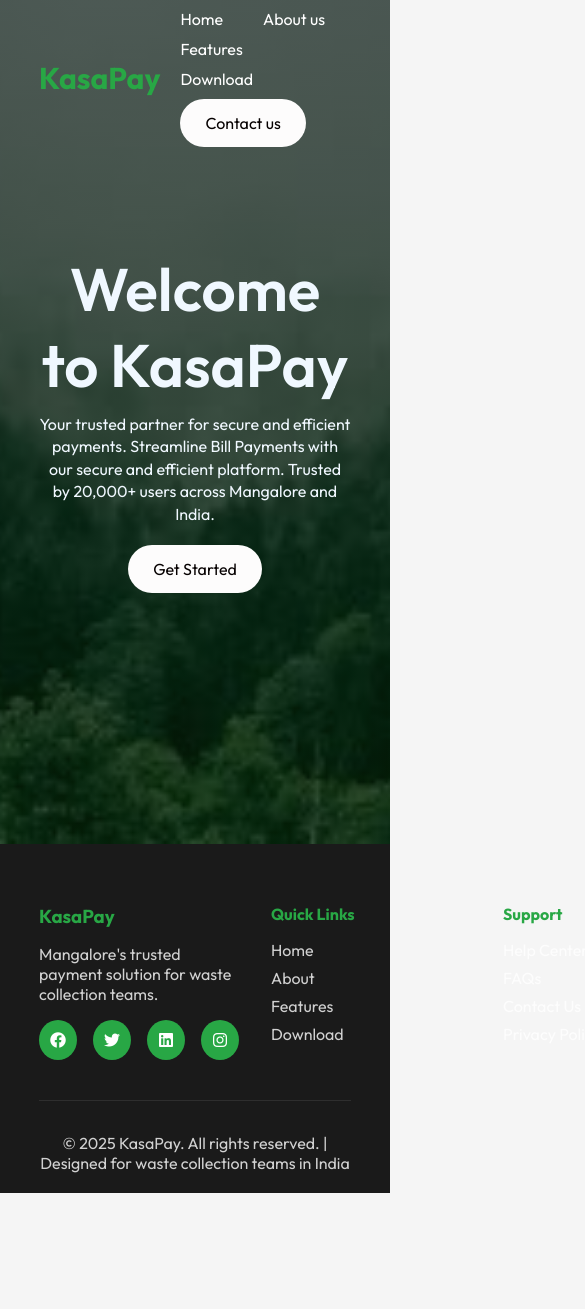
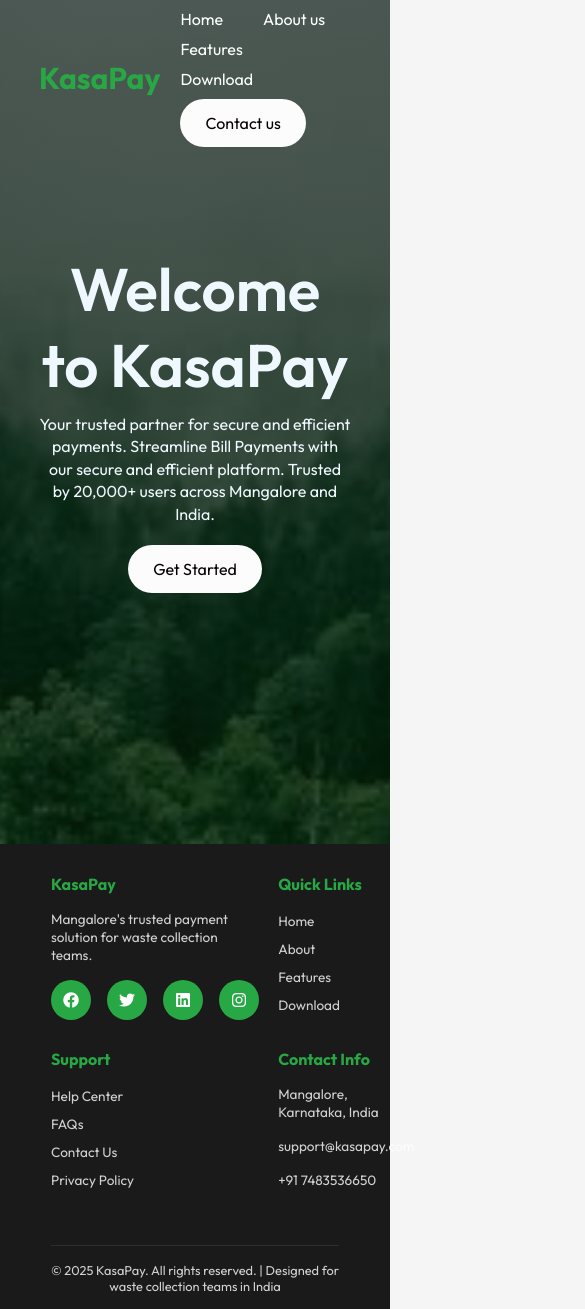
Before and after one commit to S-Mohammed-Sharwan/KasaPay-Website, a React (Vite) app: page / in a window 390 px wide. Shown: the top 1309 px of the page, 585 px wide, since content can reach past the window. Before the commit the page ends 1193 px from the top, so only its background shows below. Built offline with nearby package versions, Linux system fonts and the light colour scheme.

Commit message:
edits in footer

```diff
--- a/src/components/footer/footer.css
+++ b/src/components/footer/footer.css
@@ -77,3 +77,61 @@
     border-top: 1px solid #333;
     opacity: 0.8;
 }
+
+/* Default - Desktop */
+.footer-content {
+    display: flex;
+    justify-content: space-between;
+    align-items: flex-start;
+    gap: 2rem;
+    margin-bottom: 2rem;
+    flex-wrap: wrap;
+}
+
+/* Tablet (~1024px) */
+@media (max-width: 1024px) {
+    .footer-section {
+        flex: 1 1 45%; /* 2 per row */
+        min-width: 220px;
+        margin-bottom: 1.5rem;
+    }
+}
+
+/* Mobile (~768px and below) */
+@media (max-width: 768px) {
+    .footer-content {
+        display: grid;
+        grid-template-columns: repeat(2, 1fr); /* 2 columns layout */
+        gap: 1.2rem;
+        text-align: left;
+    }
+
+    .footer-section {
+        flex: none;
+        min-width: auto;
+        margin-bottom: 0.5rem;
+    }
+
+    .footer-section h3,
+    .footer-section h4 {
+        font-size: 1rem;
+    }
+
+    .footer-section p,
+    .footer-section ul li a {
+        font-size: 0.85rem;
+    }
+
+    .social-links {
+        justify-content: flex-start;
+    }
+
+    .footer {
+        padding: 30px 15px 15px; /* less padding for mobile */
+    }
+
+    .footer-bottom {
+        font-size: 0.8rem;
+        padding-top: 1rem;
+    }
+}
```
